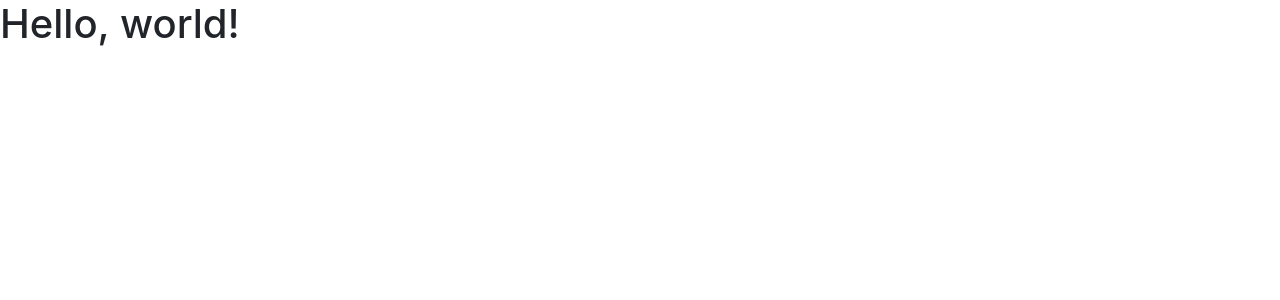
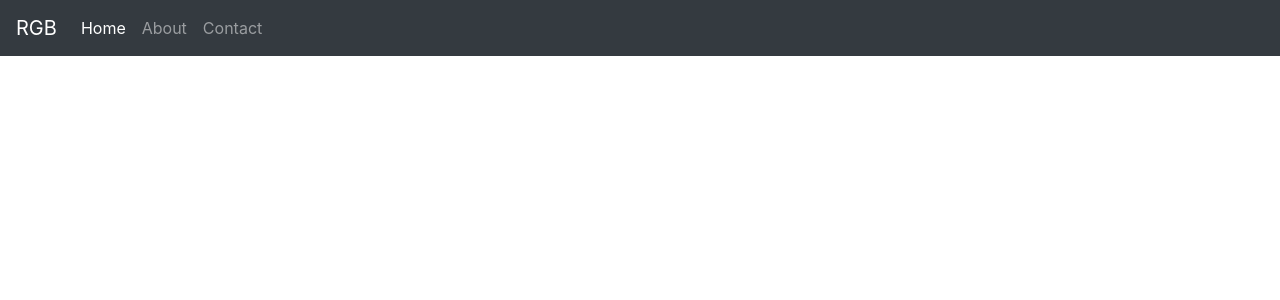
Before and after one commit to robert-g-butler/personal_website, a Django app: page / in a window 1280 px wide. Shown: the top 300 px of the page. Run offline with Django 3.2, Linux system fonts and the light colour scheme; some libraries are stand-ins or nearby versions.

Commit message:
Added navbar to index page.

```diff
--- a/main_site/index/templates/index/index.html
+++ b/main_site/index/templates/index/index.html
@@ -10,10 +10,31 @@
     <link rel="stylesheet" href="https://stackpath.bootstrapcdn.com/bootstrap/4.3.1/css/bootstrap.min.css" integrity="sha384-ggOyR0iXCbMQv3Xipma34MD+dH/1fQ784/j6cY/iJTQUOhcWr7x9JvoRxT2MZw1T" crossorigin="anonymous">
     <!--link rel="stylesheet" type="text/css" href="{% static 'index/main.css' %}"-->
 
-    <title>Hello, world!</title>
+    <title>Home</title>
   </head>
   <body>
-    <h1>Hello, world!</h1>
+
+    <!-- Navbar -->
+    <nav class="navbar navbar-expand-md navbar-dark bg-dark">
+      <a class="navbar-brand" href="#">RGB</a>
+      <button class="navbar-toggler" type="button" data-toggle="collapse" data-target="#navbarNavDropdown" aria-controls="navbarNavDropdown" aria-expanded="false" aria-label="Toggle navigation">
+        <span class="navbar-toggler-icon"></span>
+      </button>
+      <div class="collapse navbar-collapse" id="navbarNavDropdown">
+        <ul class="navbar-nav">
+          <li class="nav-item active">
+            <a class="nav-link" href="#">Home</a>
+          </li>
+          <li class="nav-item">
+            <a class="nav-link" href="#">About</a>
+          </li>
+          <li class="nav-item">
+            <a class="nav-link" href="#">Contact</a>
+          </li>
+        </ul>
+      </div>
+
+    </nav>
 
     <!-- Optional JavaScript -->
     <!-- jQuery first, then Popper.js, then Bootstrap JS -->
```
